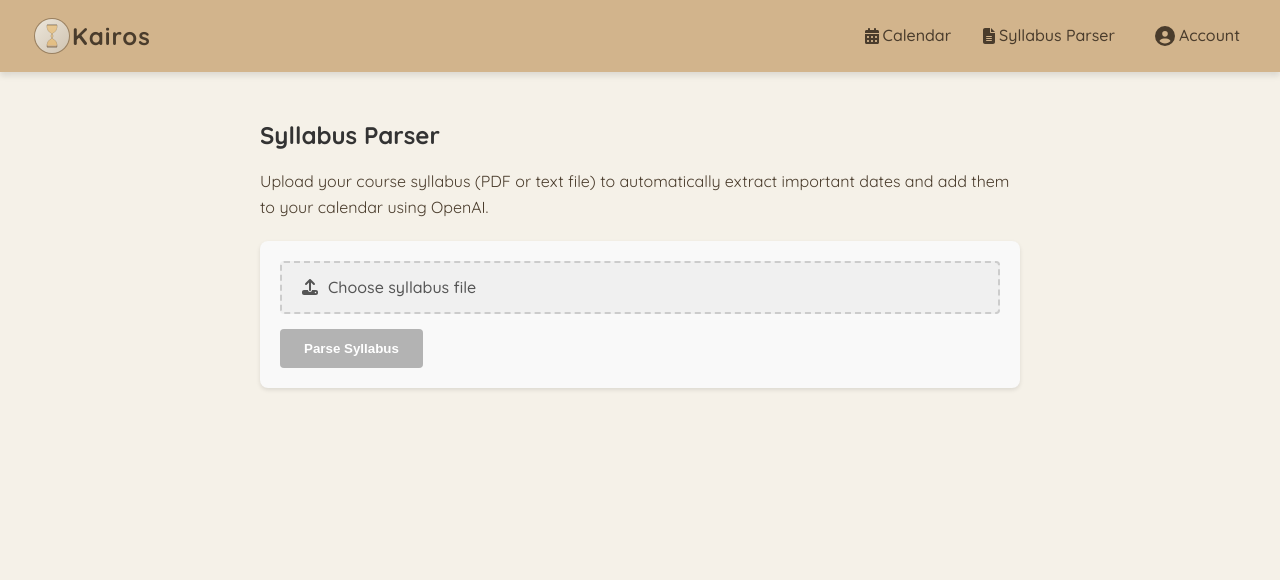
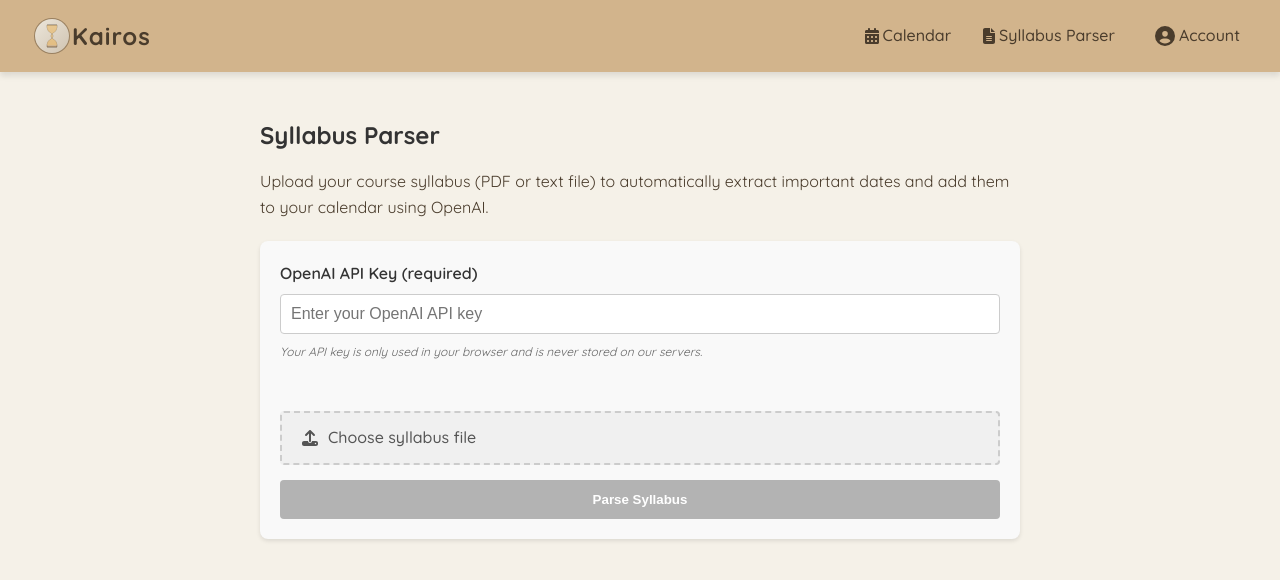
Before and after one commit to kayzeth/kairos-public-project, a React (Create React App) app: page /syllabusParser in a window 1280 px wide. Shown: the top 580 px of the page. Built offline with nearby package versions, Linux system fonts and the light colour scheme.

Commit message:
changed api key to be inserted from the ui [KAIR-17]

```diff
--- a/src/components/SyllabusParser.js
+++ b/src/components/SyllabusParser.js
@@ -16,6 +16,8 @@ const SyllabusParser = ({ onAddEvents }) => {
   const [apiResponse, setApiResponse] = useState(null);
   const [repeatUntilDate, setRepeatUntilDate] = useState('');
   const [shouldRepeat, setShouldRepeat] = useState(true);
+  const [apiKey, setApiKey] = useState('');
+  const [apiKeyError, setApiKeyError] = useState(null);
 
   const handleFileChange = (e) => {
     const selectedFile = e.target.files[0];
@@ -30,6 +32,11 @@ const SyllabusParser = ({ onAddEvents }) => {
 
     if (!file) {
       setError('Please select a syllabus file to upload');
+      return;
+    }
+
+    if (!apiKey) {
+      setApiKeyError('Please enter your OpenAI API key');
       return;
     }
 
@@ -72,8 +79,8 @@ const SyllabusParser = ({ onAddEvents }) => {
         }
 
         // Log API key status (without revealing the key)
-        console.log('API Key status:', process.env.REACT_APP_OPENAI_API_KEY ? 'API key exists' : 'API key is missing');
-        console.log('API Key length:', process.env.REACT_APP_OPENAI_API_KEY ? process.env.REACT_APP_OPENAI_API_KEY.length : 0);
+        console.log('API Key status:', apiKey ? 'API key exists' : 'API key is missing');
+        console.log('API Key length:', apiKey ? apiKey.length : 0);
 
         // Truncate content if it's too long
         const maxContentLength = 15000; // Adjust based on token limits
@@ -105,7 +112,7 @@ const SyllabusParser = ({ onAddEvents }) => {
           method: 'POST',
           headers: {
             'Content-Type': 'application/json',
-            'Authorization': `Bearer ${process.env.REACT_APP_OPENAI_API_KEY}`
+            'Authorization': `Bearer ${apiKey}`
           },
           body: JSON.stringify(requestBody)
         });
@@ -191,8 +198,8 @@ const SyllabusParser = ({ onAddEvents }) => {
           : content;
 
         // Log API key status (without revealing the key)
-        console.log('API Key status:', process.env.REACT_APP_OPENAI_API_KEY ? 'API key exists' : 'API key is missing');
-        console.log('API Key length:', process.env.REACT_APP_OPENAI_API_KEY ? process.env.REACT_APP_OPENAI_API_KEY.length : 0);
+        console.log('API Key status:', apiKey ? 'API key exists' : 'API key is missing');
+        console.log('API Key length:', apiKey ? apiKey.length : 0);
 
         // Prepare request body
         const requestBody = {
@@ -218,7 +225,7 @@ const SyllabusParser = ({ onAddEvents }) => {
           method: 'POST',
           headers: {
             'Content-Type': 'application/json',
-            'Authorization': `Bearer ${process.env.REACT_APP_OPENAI_API_KEY}`
+            'Authorization': `Bearer ${apiKey}`
           },
           body: JSON.stringify(requestBody)
         });
@@ -316,8 +323,6 @@ const SyllabusParser = ({ onAddEvents }) => {
       reader.readAsText(file);
     });
   };
-
-
 
 
 
@@ -542,6 +547,27 @@ const SyllabusParser = ({ onAddEvents }) => {
       <p>Upload your course syllabus (PDF or text file) to automatically extract important dates and add them to your calendar using OpenAI.</p>
 
       <form onSubmit={handleSubmit} className="syllabus-form">
+        <div className="api-key-container">
+          <label htmlFor="openai-api-key" className="api-key-label">
+            OpenAI API Key (required)
+          </label>
+          <input
+            type="password"
+            id="openai-api-key"
+            value={apiKey}
+            onChange={(e) => {
+              setApiKey(e.target.value);
+              setApiKeyError(null);
+            }}
+            placeholder="Enter your OpenAI API key"
+            className="api-key-input"
+          />
+          {apiKeyError && <div className="api-key-error">{apiKeyError}</div>}
+          <div className="api-key-info">
+            Your API key is only used in your browser and is never stored on our servers.
+          </div>
+        </div>
+
         <div className="file-upload-container">
           <label htmlFor="syllabus-file" className="file-upload-label">
             <FontAwesomeIcon icon={faUpload} />
@@ -556,7 +582,6 @@ const SyllabusParser = ({ onAddEvents }) => {
           />
         </div>
 
-        <div className="button-group">
         <button
           type="submit"
           className="parse-button"
@@ -568,14 +593,9 @@ const SyllabusParser = ({ onAddEvents }) => {
             </>
           ) : 'Parse Syllabus'}
         </button>
-
-
-        </div>
       </form>
 
       {error && <div className="error-message">{error}</div>}
-
-
 
       {extractedInfo && (
         <div className="parsed-data-container">
--- a/src/styles/App.css
+++ b/src/styles/App.css
@@ -17,8 +17,8 @@ body {
 .app-container {
   display: flex;
   flex-direction: column;
-  height: 100vh;
-  overflow: hidden;
+  min-height: 100vh;
+  overflow: auto;
 }
 
 .header {
@@ -123,7 +123,7 @@ body {
   max-width: 1200px;
   margin: 0 auto;
   width: 100%;
-  overflow: hidden;
+  overflow: auto;
   display: flex;
   flex-direction: column;
 }
--- a/src/styles/SyllabusParser.css
+++ b/src/styles/SyllabusParser.css
@@ -18,6 +18,43 @@
   padding: 20px;
   border-radius: 8px;
   box-shadow: 0 2px 4px rgba(0, 0, 0, 0.1);
+}
+
+.api-key-container {
+  display: flex;
+  flex-direction: column;
+  margin-bottom: 20px;
+  width: 100%;
+}
+
+.api-key-label {
+  display: block;
+  margin-bottom: 8px;
+  font-weight: 600;
+  color: #333;
+}
+
+.api-key-input {
+  width: 100%;
+  padding: 10px;
+  border: 1px solid #ccc;
+  border-radius: 4px;
+  font-size: 16px;
+  margin-bottom: 8px;
+}
+
+.api-key-error {
+  color: #d9534f;
+  font-size: 14px;
+  margin-top: 5px;
+  margin-bottom: 8px;
+}
+
+.api-key-info {
+  font-size: 12px;
+  color: #666;
+  font-style: italic;
+  margin-bottom: 15px;
 }
 
 .file-upload-container {
@@ -51,13 +88,7 @@
   opacity: 0;
 }
 
-.button-group {
-  display: flex;
-  gap: 10px;
-  width: 100%;
-}
-
-.parse-button, .parse-pdf-button {
+.parse-button {
   padding: 12px 24px;
   background-color: #4285F4;
   color: white;
@@ -72,21 +103,13 @@
   gap: 8px;
 }
 
-.parse-button:hover, .parse-pdf-button:hover {
+.parse-button:hover {
   background-color: #3367d6;
 }
 
-.parse-button:disabled, .parse-pdf-button:disabled {
+.parse-button:disabled {
   background-color: #b3b3b3;
   cursor: not-allowed;
-}
-
-.parse-pdf-button {
-  background-color: #4a6fa5;
-}
-
-.parse-pdf-button:hover {
-  background-color: #3a5a8a;
 }
 
 .error-message {
@@ -100,17 +123,20 @@
 
 .parsed-data-container {
   margin-top: 30px;
+  margin-bottom: 30px;
   background-color: #fff;
   border-radius: 8px;
   box-shadow: 0 2px 8px rgba(0, 0, 0, 0.1);
-  padding: 20px;
+  padding: 30px;
+  width: 100%;
 }
 
 .parsed-data-container h3 {
-  margin-bottom: 15px;
-  padding-bottom: 10px;
+  margin-bottom: 20px;
+  padding-bottom: 15px;
   border-bottom: 1px solid #eee;
   color: #333;
+  font-size: 1.6rem;
 }
 
 .section {
@@ -140,7 +166,11 @@
 .parsed-data-summary {
   display: flex;
   flex-direction: column;
-  gap: 15px;
+  gap: 20px;
+  overflow-wrap: break-word;
+  word-wrap: break-word;
+  font-size: 1.1rem;
+  line-height: 1.5;
 }
 
 .section {
@@ -148,8 +178,9 @@
 }
 
 .section h4 {
-  margin-bottom: 10px;
-  color: #555;
+  margin-bottom: 15px;
+  color: #444;
+  font-size: 1.3rem;
 }
 
 .section ul {
@@ -212,50 +243,6 @@
   gap: 10px;
   margin-top: 10px;
   padding-left: 24px;
-}
-
-.raw-pdf-container {
-  margin-top: 20px;
-  padding: 15px;
-  border: 1px solid #ddd;
-  border-radius: 4px;
-  background-color: #f9f9f9;
-}
-
-.raw-pdf-text {
-  max-height: 300px;
-  overflow-y: auto;
-  padding: 10px;
-  background-color: white;
-  border: 1px solid #ddd;
-  border-radius: 4px;
-  font-family: monospace;
-  font-size: 12px;
-  white-space: pre-wrap;
-  word-break: break-word;
-  margin-bottom: 10px;
-}
-
-.pdf-text-note {
-  font-size: 14px;
-  color: #666;
-  font-style: italic;
-}
-
-.pdf-preview-container {
-  margin-top: 20px;
-  padding: 15px;
-  border: 1px solid #ddd;
-  border-radius: 4px;
-  background-color: #f9f9f9;
-}
-
-.pdf-preview-frame {
-  width: 100%;
-  height: 600px;
-  border: 1px solid #ddd;
-  border-radius: 4px;
-  background-color: white;
 }
 
 .repeat-until-option label {
```
Lines whose indentation alone changed are shown as unchanged.
